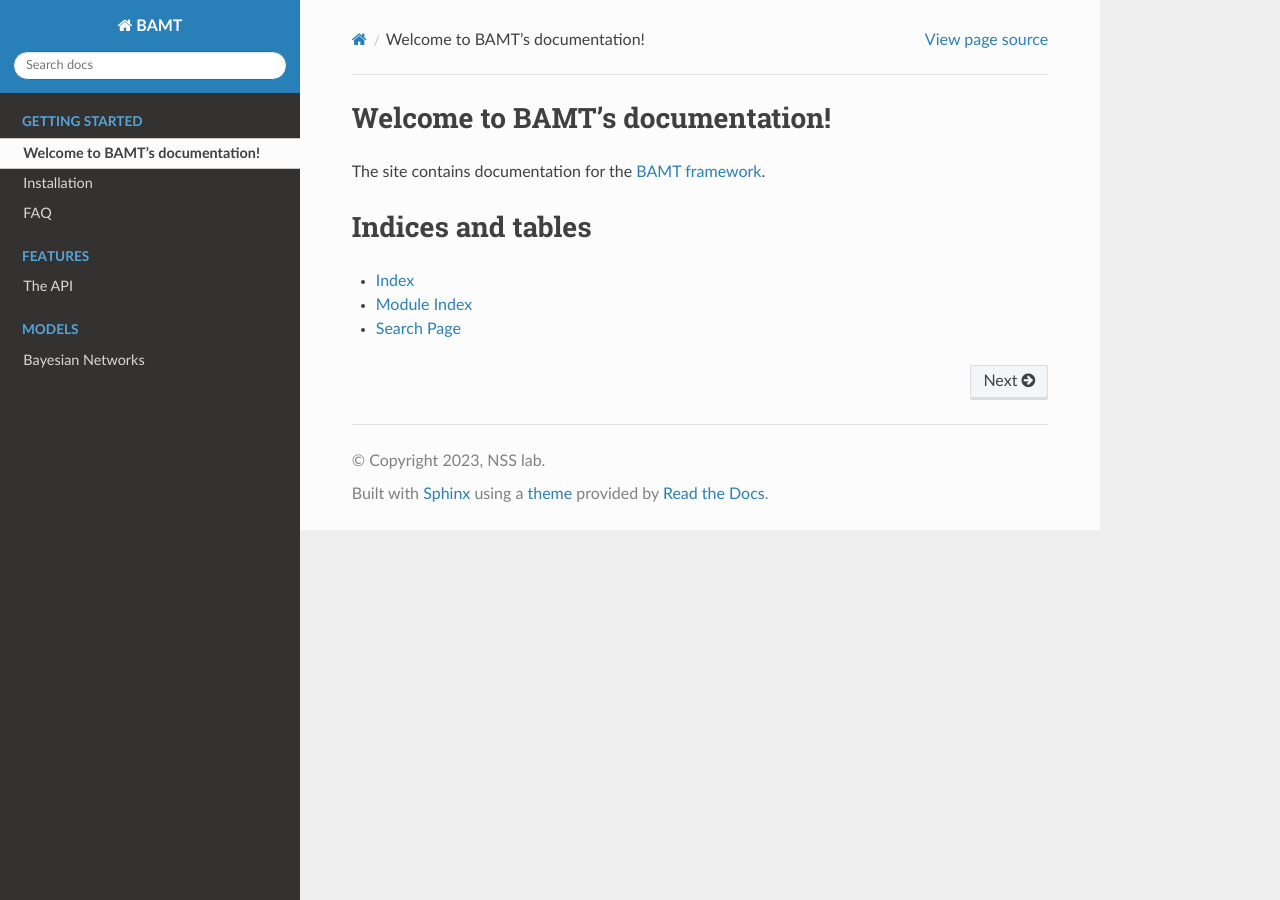
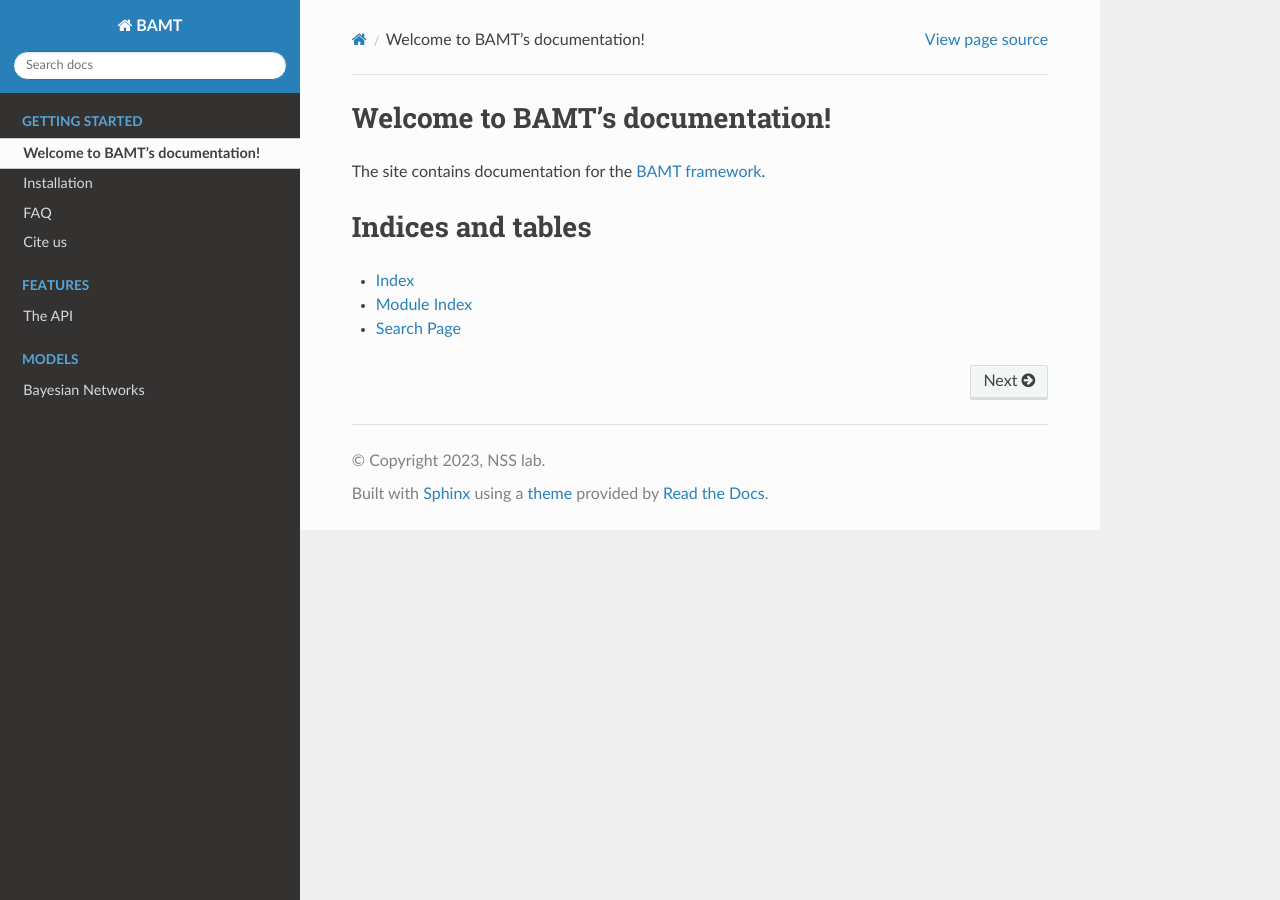
Before and after one commit to aimclub/BAMT, a Sphinx documentation site: the page built from docs/source/index.rst, in a window 1280 px wide. Built offline with Sphinx 7.4.7 and the Read the Docs theme 2.0.0, drawn with Linux system fonts in a browser that asks for light colours.

Commit message:
added citation page to docs

```diff
--- a/docs/source/index.rst
+++ b/docs/source/index.rst
@@ -16,6 +16,7 @@ The site contains documentation for the `BAMT framework <https://github.com/ITMO
    self
    getting_started/install.rst
    getting_started/faq.rst
+   getting_started/cite_us.rst
 
 
 .. toctree::
```
